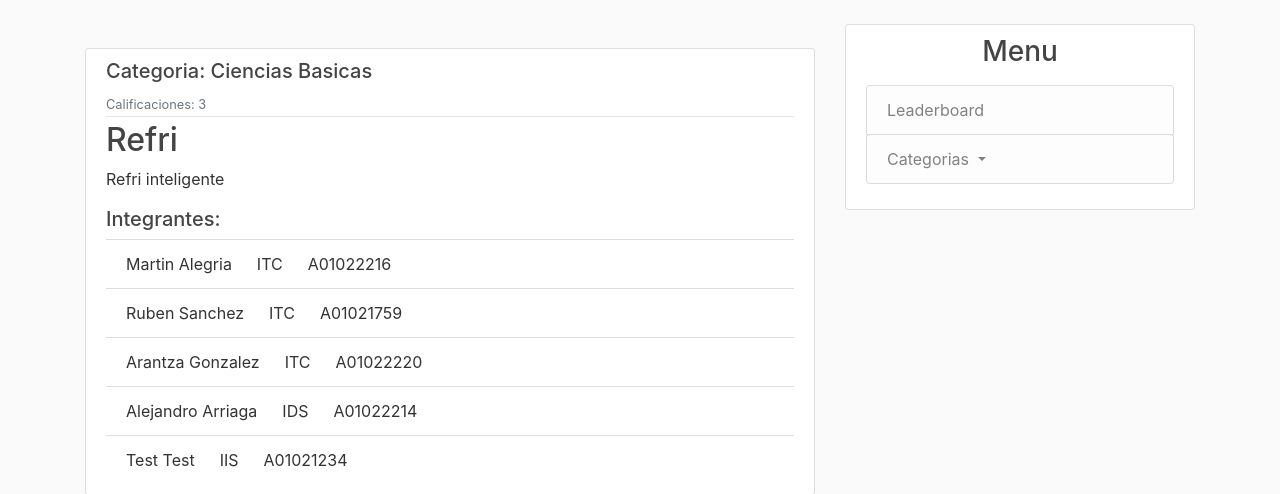
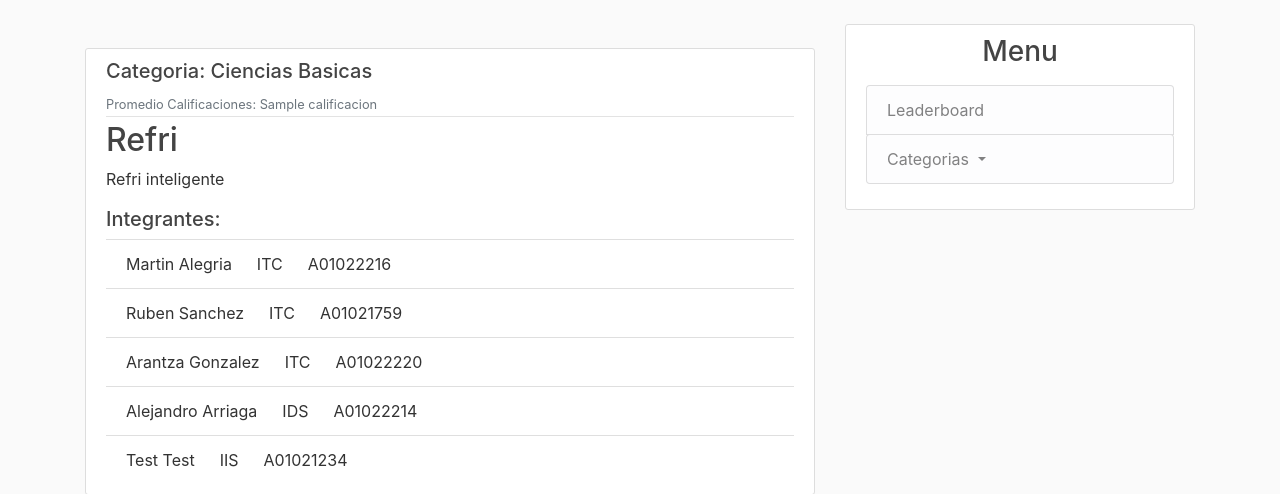
Before and after one commit to MartinAlegria/FeriaIngenieria, a Django app: template feria_ing/templates/feria_ing/project_detail.html in a window 1280 px wide. Shown: the part 56-550 px from the top of the page. Run offline with Django 3.2, Linux system fonts and the light colour scheme; data comes from the database, SQL or seed files in the repository; both versions use the stored data as it was after the commit; tables that the repository leaves empty hold one stand-in row (values such as "Sample post"); the template is opened without the code that fills it: values that come from a table or form of the project are taken from there, most other values are stand-ins (such as "Sample title", 1, 10 or a date in 2020); some libraries are stand-ins or nearby versions.

Commit message:
Changes to evaluacion model

```diff
--- a/feria_ing/templates/feria_ing/home.html
+++ b/feria_ing/templates/feria_ing/home.html
@@ -11,8 +11,6 @@
           <div class="media-body">
             <div class="article-metadata">
                 Categoria: {{ project.categorias }}
-                <br>
-              <small class="text-muted" >Calificacion: {{ project.evaluaciones }}</small>
             </div>
             <h2><a class="article-title" href="{% url 'project-detail' project.id %}">{{ project.nombre }}</a></h2>
             <p class="article-content">{{ project.descripcion }}</p>
--- a/feria_ing/templates/feria_ing/project_detail.html
+++ b/feria_ing/templates/feria_ing/project_detail.html
@@ -6,7 +6,7 @@
           <div class="media-body">
             <div class="article-metadata">
                 <h5 class="mr-2"> Categoria:  {{ object.categorias }}</h5>
-              <small class="text-muted">Calificaciones: {{ object.evaluaciones }}</small>
+              <small class="text-muted">Promedio Calificaciones: {{ calificacion }}</small>
               {% if type  %}
                 {% if user_current.proyecto == None %}
                 &emsp;<a class="btn btn-primary " href="{% url 'unirse_proyecto'%}" onclick="return confirm('Seguro que quieres unirte a este proyecto ?')">Unirse Al Projecto</a>
--- a/feria_ing/views.py
+++ b/feria_ing/views.py
@@ -59,10 +59,13 @@ class ProjectDetailView(DetailView):
         prof_list = Profesor.objects.all()
 
         project_id = self.kwargs['pk']
+        project = Project.objects.get(id = project_id)
         ld_user = self.request.user
         self.request.session['pk'] = project_id
         mat = ld_user.username.split('@')[0]
         eva_list =  Evaluacion.objects.all().filter(proyecto = project_id, profesor = mat)
+        evas = Evaluacion.objects.all().filter(proyecto = project_id)
+        numero_ev = evas.count()
 
         current_user = None
 
@@ -86,10 +89,13 @@ class ProjectDetailView(DetailView):
         else:
             evaluated = False
 
+        numero_ev = project.evaluaciones/numero_ev
+
         context['alumnos'] = alum
         context['user_current'] = current_user
         context['type'] = type
         context['evaluated'] = evaluated
+        context['calificacion'] = numero_ev
         return context
 
 class ProjectCreateView(LoginRequiredMixin,CreateView):
--- a/users/models.py
+++ b/users/models.py
@@ -33,3 +33,4 @@ class Evaluacion(models.Model):
         null = False,
         default = None
     )
+    calificacion = models.IntegerField(null=False)
```
Also changed, not shown: db.sqlite3.
